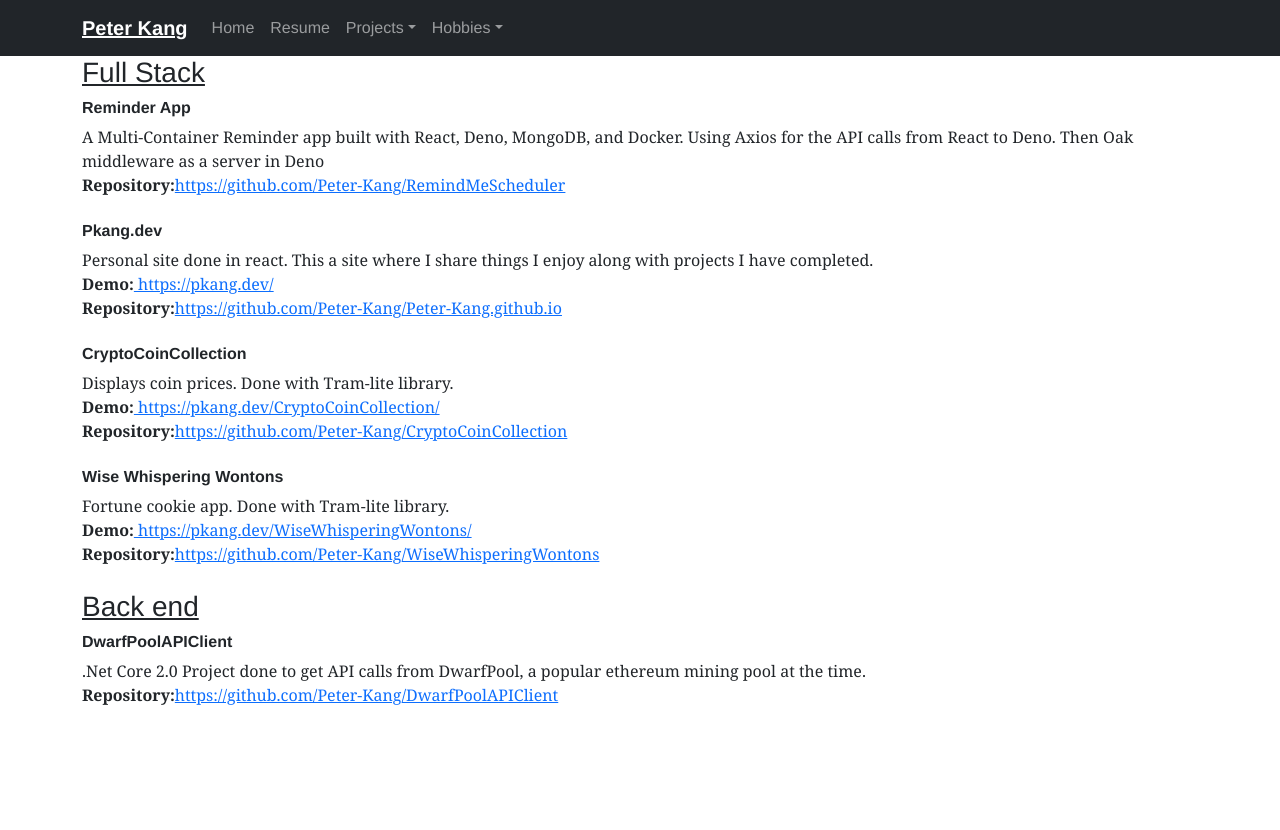
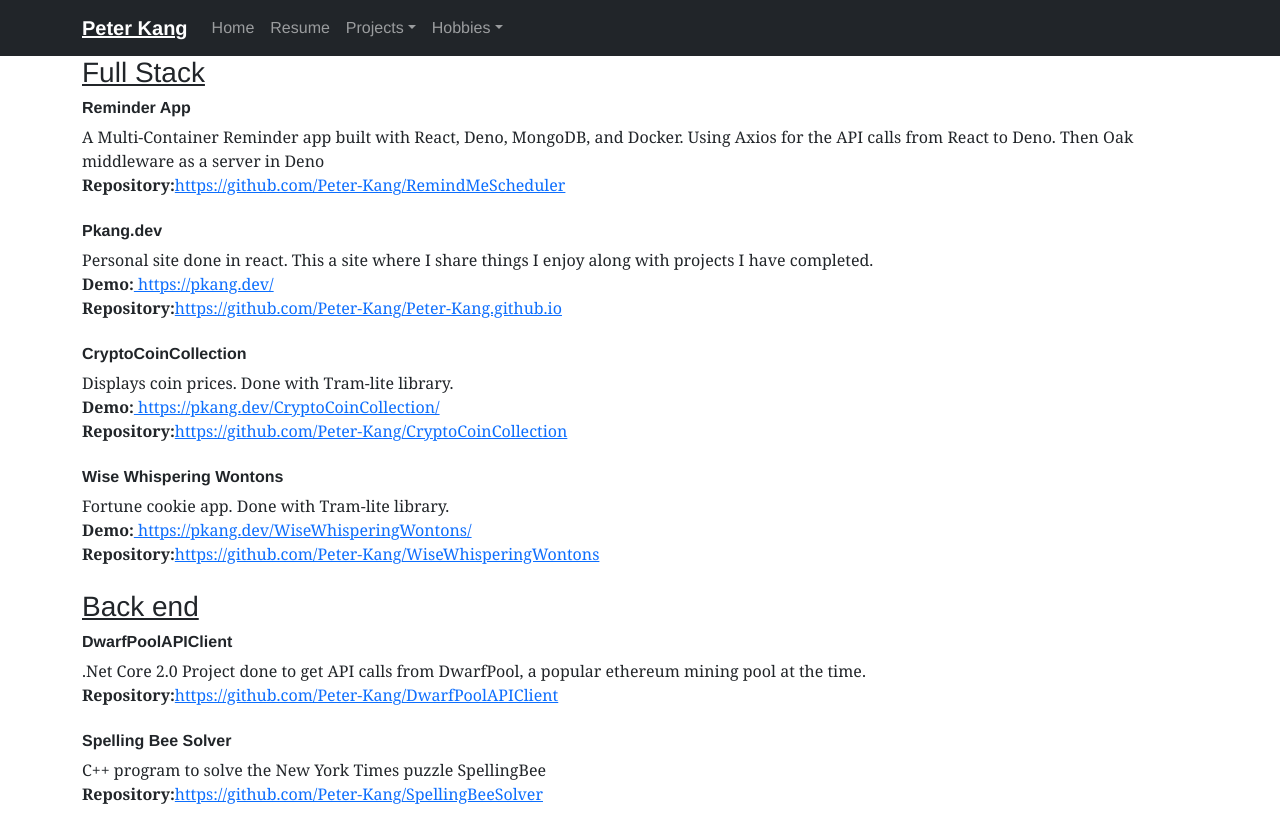
Before and after one commit to Peter-Kang/Peter-Kang.github.io, a React (Create React App) app: page /#/Projects in a window 1280 px wide. Before the commit the page ends 800 px from the top, so only its background shows below. Built offline with nearby package versions, Linux system fonts and the light colour scheme.

Commit message:
Added Spelling Bee program

```diff
--- a/src/routes/Projects.js
+++ b/src/routes/Projects.js
@@ -30,6 +30,10 @@ const Projects = ()=>
             <Row><Col>.Net Core 2.0 Project done to get API calls from DwarfPool, a popular ethereum mining pool at the time.</Col></Row>
             <Row><Col><b>Repository:</b><a href="https://github.com/Peter-Kang/DwarfPoolAPIClient">https://github.com/Peter-Kang/DwarfPoolAPIClient</a></Col></Row>
             <br/>
+            <Row><Col> <h6> <b>Spelling Bee Solver</b>  </h6></Col></Row>
+            <Row><Col>C++ program to solve the New York Times puzzle SpellingBee</Col></Row>
+            <Row><Col><b>Repository:</b><a href="https://github.com/Peter-Kang/SpellingBeeSolver">https://github.com/Peter-Kang/SpellingBeeSolver</a></Col></Row>
+            <br/>
 
         </Container>
     )
```
